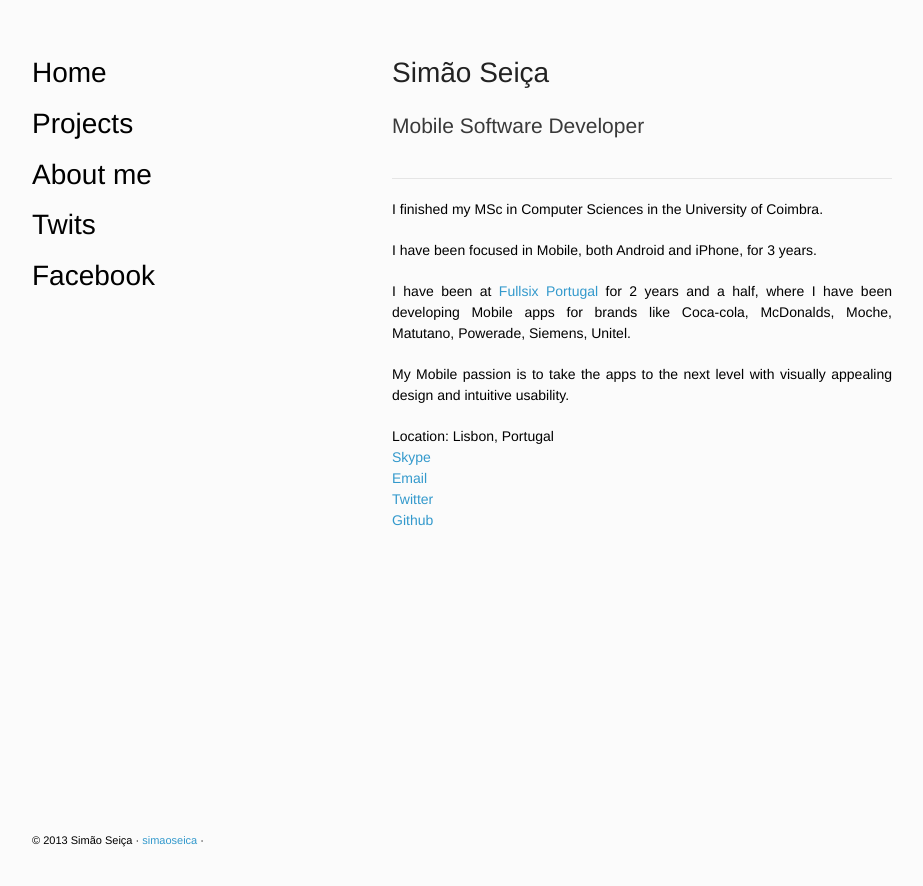
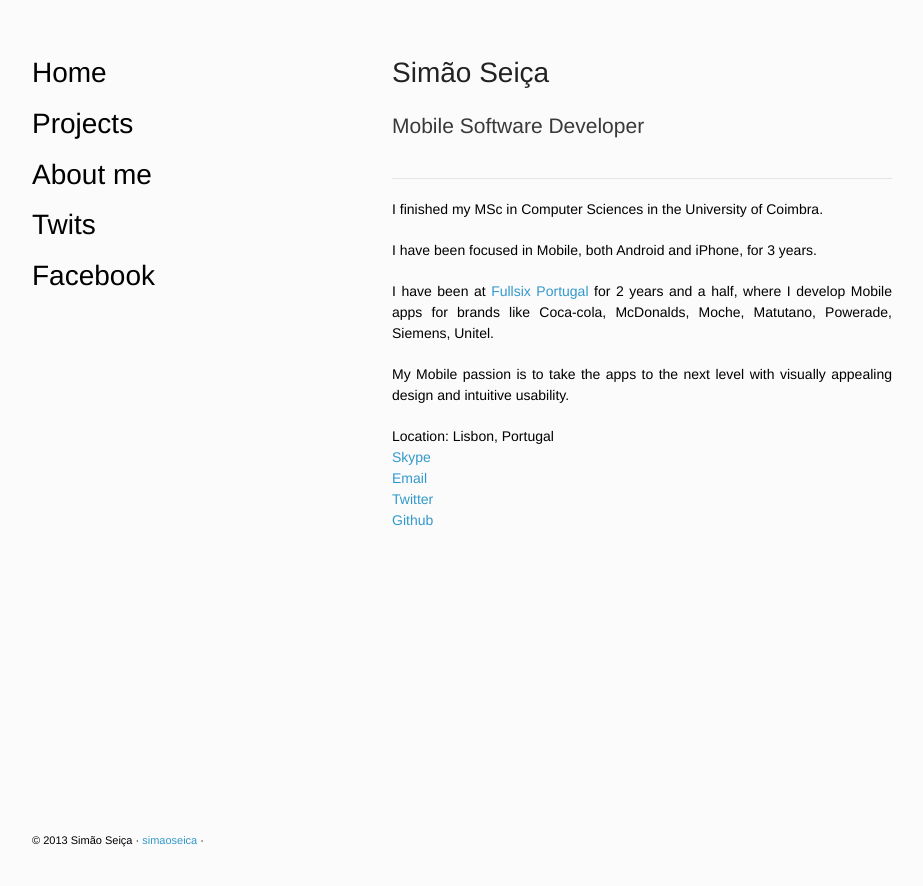
Before and after one commit to simaopt/SSWebSite, a Jekyll site: the page built from aboutme/index.html, in a window 1280 px wide. Shown: the top 886 px of the page, without its empty margins (178-1101 px from the left). Built offline with Jekyll 4.4.1, drawn with Linux system fonts in a browser that asks for light colours; some web fonts are replaced; Markdown is read by kramdown in place of the engine named in the settings; a script that is not in the unit is left out.

Commit message:
Edit aboutme

```diff
--- a/_includes/navigation.html
+++ b/_includes/navigation.html
@@ -1,6 +1,6 @@
  <!-- Menu -->
-<h1><a href="{{ site.url }}/">Home</a></h1>
-<h1><a href="{{ site.url }}/projects">Projects</a></h1>
-<h1><a href="{{ site.url }}/aboutme">About me</a></h1>
+<h1><a href="/">Home</a></h1>
+<h1><a href="/projects">Projects</a></h1>
+<h1><a href="/aboutme">About me</a></h1>
 <h1><a href="https://twitter.com/simaoseica">Twits</a></h1>
 <h1><a href="https://www.facebook.com/simaoseica">Facebook</a></h1>
--- a/_includes/stylesheets.html
+++ b/_includes/stylesheets.html
@@ -1,4 +1,4 @@
  <!-- Custom CSS -->
 <link rel="stylesheet" href="/css/styles.css" />
-<link rel="stylesheet" href="{{ site.url }}/css/styles.css" />
+<link rel="stylesheet" href="/css/styles.css" />
 <link href='http://fonts.googleapis.com/css?family=Droid+Sans+Mono|Lusitana' rel='stylesheet' type='text/css'>
--- a/aboutme/index.html
+++ b/aboutme/index.html
@@ -9,7 +9,7 @@ title: Simão Seiça
 
 <p> I finished my MSc in Computer Sciences in the University of Coimbra.</p>
 <p> I have been focused in Mobile, both Android and iPhone, for 3 years.</p>
-<p> I have been at <a href="http://www.group.fullsix.pt/">Fullsix Portugal</a> for 2 years and a half, where I have been developing Mobile apps for brands like Coca-cola, McDonalds, Moche, Matutano, Powerade, Siemens, Unitel.</p>
+<p> I have been at <a href="http://www.group.fullsix.pt/">Fullsix Portugal</a> for 2 years and a half, where I develop Mobile apps for brands like Coca-cola, McDonalds, Moche, Matutano, Powerade, Siemens, Unitel.</p>
 <p> My Mobile passion is to take the apps to the next level with visually appealing design and intuitive usability. </p>
 
 Location: Lisbon, Portugal <br/>
```
